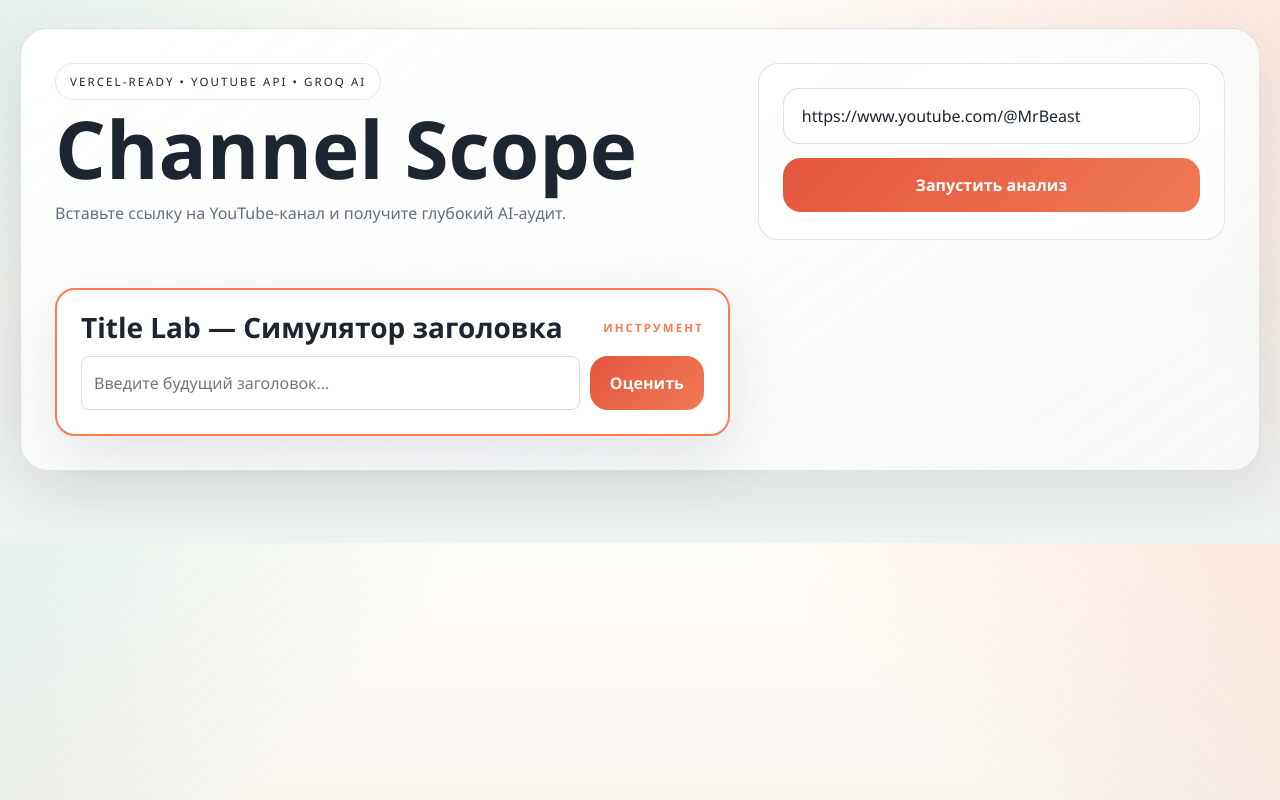
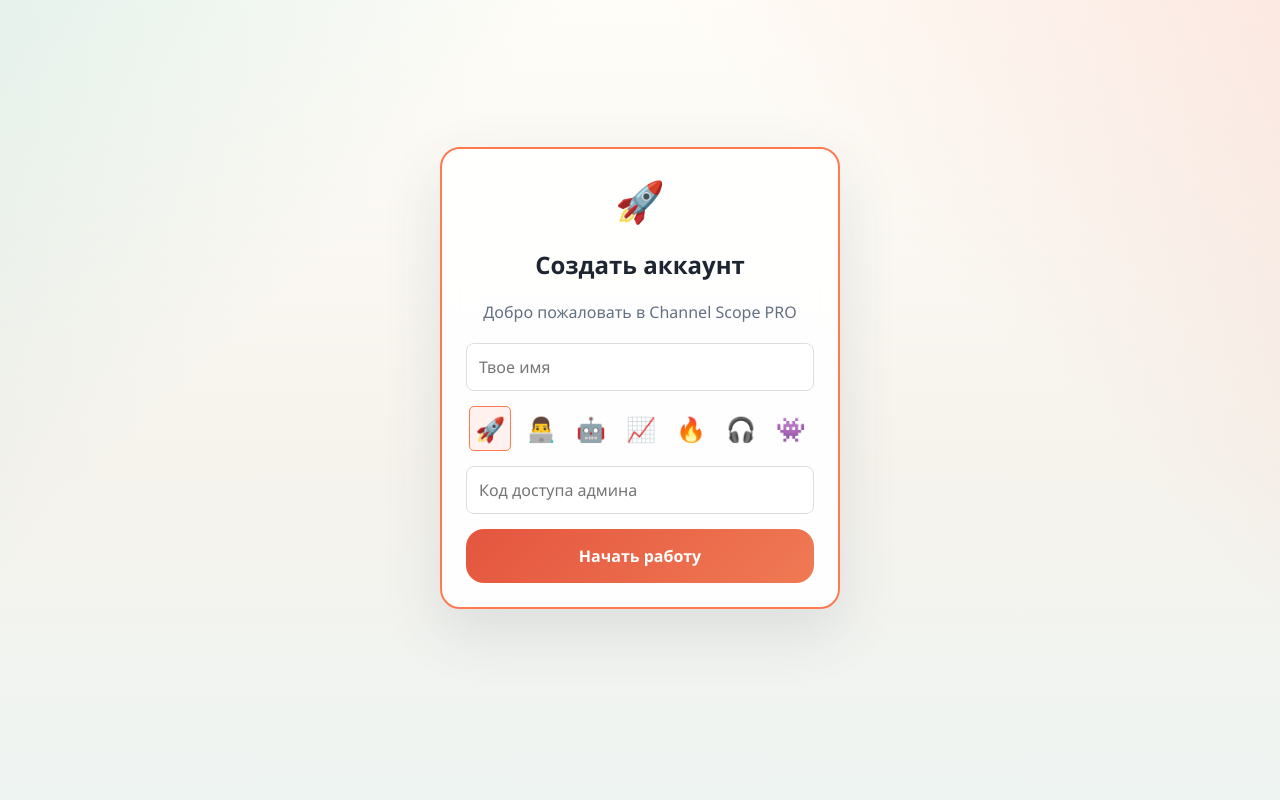
Before and after one commit to 214programmer/yt2, a Next.js app: page / in a window 1280 px wide. Built offline with nearby package versions, Linux system fonts and the light colour scheme.

Commit message:
Update page.jsx

```diff
--- a/app/page.jsx
+++ b/app/page.jsx
@@ -1,12 +1,14 @@
 "use client";
 
-import { useState } from "react";
+import { useState, useEffect } from "react";
 
 const EXAMPLES = [
   "https://www.youtube.com/@MrBeast",
   "https://www.youtube.com/@aliabdaal",
   "https://www.youtube.com/@вдудь",
 ];
+
+const AVATARS = ["🚀", "👨‍💻", "🤖", "📈", "🔥", "🎧", "👾"];
 
 const numberFormatter = new Intl.NumberFormat("ru-RU");
 const formatNumber = (v) => numberFormatter.format(Number(v || 0));
@@ -48,20 +50,58 @@ export default function HomePage() {
   const [planDetails, setPlanDetails] = useState(null);
   const [planLoading, setPlanLoading] = useState(false);
 
+  // --- ЛОГИКА АККАУНТА ---
+  const [user, setUser] = useState(null); // { name: '', avatar: '', code: '' }
+  const [isRegistering, setIsRegistering] = useState(false);
+  const [regName, setRegName] = useState("");
+  const [regCode, setRegCode] = useState("");
+  const [regAvatar, setRegAvatar] = useState(AVATARS[0]);
+
+  // Title Lab State
   const [testTitle, setTestTitle] = useState("");
   const [titleResult, setTitleResult] = useState(null);
   const [titleLoading, setTitleLoading] = useState(false);
 
+  useEffect(() => {
+    const savedUser = localStorage.getItem("channel_scope_user");
+    if (savedUser) {
+      setUser(JSON.parse(savedUser));
+    } else {
+      setIsRegistering(true);
+    }
+  }, []);
+
+  const handleRegister = (e) => {
+    e.preventDefault();
+    if (!regName || !regCode) {
+      alert("Заполни все поля!");
+      return;
+    }
+    const newUser = { name: regName, avatar: regAvatar, code: regCode };
+    localStorage.setItem("channel_scope_user", JSON.stringify(newUser));
+    setUser(newUser);
+    setIsRegistering(false);
+  };
+
+  const handleLogout = () => {
+    if (confirm("Выйти из аккаунта? Все данные профиля будут удалены.")) {
+      localStorage.removeItem("channel_scope_user");
+      setUser(null);
+      setIsRegistering(true);
+    }
+  };
+
+  // --- ФУНКЦИИ АНАЛИЗА ---
   async function handleSubmit(event) {
     event.preventDefault();
-    const accessCode = window.prompt("Введите код доступа администратора");
-    if (!accessCode) return;
+    if (!user) return;
+
     setLoading(true); setError(""); setResult(null); setPlanDetails(null);
     try {
       const res = await fetch("/api/analyze", {
         method: "POST",
         headers: { "Content-Type": "application/json" },
-        body: JSON.stringify({ channelUrl, accessCode }),
+        body: JSON.stringify({ channelUrl, accessCode: user.code }),
       });
       const data = await res.json();
       if (!res.ok) throw new Error(data.error || "Ошибка");
@@ -71,15 +111,14 @@ export default function HomePage() {
 
   async function handleCheckTitle(e) {
     e.preventDefault();
-    if (!testTitle) return;
-    const accessCode = window.prompt("Введите код доступа администратора");
-    if (!accessCode) return;
+    if (!testTitle || !user) return;
+
     setTitleLoading(true); setTitleResult(null);
     try {
       const res = await fetch("/api/check-title", {
         method: "POST",
         headers: { "Content-Type": "application/json" },
-        body: JSON.stringify({ title: testTitle, accessCode }),
+        body: JSON.stringify({ title: testTitle, accessCode: user.code }),
       });
       const data = await res.json();
       if (!res.ok) throw new Error(data.error || "Ошибка");
@@ -88,76 +127,127 @@ export default function HomePage() {
   }
 
   async function handlePlanDetails() {
-    if (!result) return;
+    if (!result || !user) return;
     setPlanLoading(true);
     try {
       const res = await fetch("/api/plan-details", {
         method: "POST",
         headers: { "Content-Type": "application/json" },
-        body: JSON.stringify({ channel: result.channel, stats: result.stats, analysis: result.analysis }),
+        body: JSON.stringify({ ...result, accessCode: user.code }),
       });
       const data = await res.json();
       setPlanDetails(data);
     } catch (err) { alert(err.message); } finally { setPlanLoading(false); }
   }
 
+  // --- ЭКРАН РЕГИСТРАЦИИ ---
+  if (isRegistering) {
+    return (
+      <main className="page-shell" style={{ display: 'flex', alignItems: 'center', justifyContent: 'center', minHeight: '100vh' }}>
+        <div className="panel" style={{ width: '400px', textAlign: 'center', border: '2px solid #ff7a50' }}>
+          <span style={{ fontSize: '40px' }}>{regAvatar}</span>
+          <h2>Создать аккаунт</h2>
+          <p className="muted">Добро пожаловать в Channel Scope PRO</p>
+
+          <form onSubmit={handleRegister} style={{ display: 'flex', flexDirection: 'column', gap: '15px', marginTop: '20px' }}>
+            <input
+              type="text"
+              placeholder="Твое имя"
+              className="hero-form input"
+              style={{ padding: '12px', borderRadius: '8px', border: '1px solid #ddd', color: '#000' }}
+              value={regName}
+              onChange={(e) => setRegName(e.target.value)}
+            />
+
+            <div style={{ display: 'flex', justifyContent: 'center', gap: '10px' }}>
+              {AVATARS.map(a => (
+                <button
+                  key={a}
+                  type="button"
+                  onClick={() => setRegAvatar(a)}
+                  style={{ fontSize: '24px', background: regAvatar === a ? '#fff1ed' : 'transparent', border: regAvatar === a ? '1px solid #ff7a50' : 'none', padding: '5px', borderRadius: '5px', cursor: 'pointer' }}
+                >
+                  {a}
+                </button>
+              ))}
+            </div>
+
+            <input
+              type="password"
+              placeholder="Код доступа админа"
+              className="hero-form input"
+              style={{ padding: '12px', borderRadius: '8px', border: '1px solid #ddd', color: '#000' }}
+              value={regCode}
+              onChange={(e) => setRegCode(e.target.value)}
+            />
+
+            <button className="primary-button" type="submit">Начать работу</button>
+          </form>
+        </div>
+      </main>
+    );
+  }
+
+  // --- ОСНОВНОЙ КОНТЕНТ ---
   const coverage = result?.stats?.coverage;
   const topVideo = result?.stats?.leaders?.topVideo;
 
   return (
     <main className="page-shell">
+      {/* ПАНЕЛЬ ПРОФИЛЯ */}
+      <header style={{ display: 'flex', justifyContent: 'space-between', alignItems: 'center', marginBottom: '40px', padding: '10px 20px', background: '#fff', borderRadius: '15px', border: '1px solid #eee' }}>
+        <div style={{ display: 'flex', alignItems: 'center', gap: '15px' }}>
+           <div style={{ fontSize: '32px', background: '#fff1ed', padding: '10px', borderRadius: '50%' }}>{user?.avatar}</div>
+           <div>
+             <div style={{ fontWeight: 'bold', fontSize: '18px', color: '#000' }}>{user?.name}</div>
+             <div style={{ fontSize: '12px', color: '#22c55e' }}>● Лицензия активна</div>
+           </div>
+        </div>
+        <button onClick={handleLogout} style={{ background: 'transparent', border: 'none', color: '#ff7a50', cursor: 'pointer', fontSize: '14px' }}>Выйти</button>
+      </header>
+
       <section className="hero">
         <div className="hero-copy">
-          <span className="hero-pill">Vercel-ready • YouTube API • Groq AI</span>
+          <span className="hero-pill">PRO-DASHBOARD • {user?.name}</span>
           <h1>Channel Scope</h1>
-          <p>Вставьте ссылку на YouTube-канал и получите глубокий AI-аудит.</p>
+          <p>Твой персональный AI-ассистент готов к работе.</p>
         </div>
 
         <form className="hero-form" onSubmit={handleSubmit}>
           <input type="text" value={channelUrl} onChange={(e) => setChannelUrl(e.target.value)} placeholder="Ссылка на канал..." />
           <button className="primary-button" type="submit" disabled={loading}>
-            {loading ? "Анализирую..." : "Запустить анализ"}
+            {loading ? "Анализирую..." : "Запустить аудит"}
           </button>
         </form>
 
-        {/* --- TITLE LAB (ИНСТРУМЕНТ) --- */}
+        {/* TITLE LAB */}
         <div className="panel" style={{ marginTop: '20px', border: '2px solid #ff7a50', background: '#fff' }}>
-          <div style={{ display: 'flex', justifyContent: 'space-between', alignItems: 'center', marginBottom: '15px' }}>
-            <h3 style={{ margin: 0 }}>Title Lab — Симулятор заголовка</h3>
-            <span className="eyebrow" style={{ color: '#ff7a50', fontWeight: 'bold' }}>ИНСТРУМЕНТ</span>
-          </div>
-          <form onSubmit={handleCheckTitle} style={{ display: 'flex', gap: '10px' }}>
+          <h3 style={{ margin: 0, color: '#000' }}>Title Lab — Анализ заголовка</h3>
+          <form onSubmit={handleCheckTitle} style={{ display: 'flex', gap: '10px', marginTop: '15px' }}>
             <input
               type="text"
               style={{ flex: 1, padding: '12px', borderRadius: '8px', border: '1px solid #ddd', color: '#000' }}
-              placeholder="Введите будущий заголовок..."
+              placeholder="Введи заголовок..."
               value={testTitle}
               onChange={(e) => setTestTitle(e.target.value)}
             />
-            <button className="primary-button" type="submit" disabled={titleLoading} style={{ margin: 0 }}>
+            <button className="primary-button" type="submit" disabled={titleLoading}>
               {titleLoading ? "..." : "Оценить"}
             </button>
           </form>
 
           {titleResult && (
-            <div style={{ marginTop: '20px', padding: '25px', background: '#f9f9f9', borderRadius: '12px' }}>
+            <div style={{ marginTop: '20px', padding: '20px', background: '#f9f9f9', borderRadius: '12px' }}>
               <div style={{ display: 'flex', alignItems: 'center', gap: '25px', marginBottom: '20px' }}>
-                <div style={{ fontSize: '54px', fontWeight: '900', color: titleResult.score > 70 ? '#22c55e' : '#f59e0b' }}>{titleResult.score}%</div>
-                <div>
-                   <p style={{ color: '#000', margin: '0 0 5px 0' }}><strong>Вердикт AI:</strong> {titleResult.analysis}</p>
-                   <p style={{ color: '#666', fontSize: '15px', margin: 0 }}><strong>Психология клика:</strong> {titleResult.psychology}</p>
-                </div>
+                <div style={{ fontSize: '50px', fontWeight: '900', color: titleResult.score > 70 ? '#22c55e' : '#f59e0b' }}>{titleResult.score}%</div>
+                <p style={{ color: '#000', margin: 0 }}><strong>Вердикт:</strong> {titleResult.analysis}</p>
               </div>
-              <div style={{ display: 'grid', gridTemplateColumns: '1fr 1fr', gap: '20px', marginBottom: '25px' }}>
-                <BulletList title="Что круто" items={titleResult.pros} />
-                <BulletList title="Слабые места" items={titleResult.cons} />
-              </div>
-              <div className="list-card" style={{ width: '100%', border: '1px solid #ff7a50', background: '#fff' }}>
-                <h3 style={{ color: '#ff7a50' }}>10 виральных вариантов (Нажми, чтобы скопировать)</h3>
+              <div className="list-card" style={{ width: '100%', border: '1px solid #ff7a50' }}>
+                <h3 style={{ color: '#ff7a50' }}>10 виральных вариантов (кликни для копирования)</h3>
                 <div style={{ display: 'grid', gridTemplateColumns: '1fr 1fr', gap: '10px', padding: '15px' }}>
                   {titleResult.improvements.map((v, i) => (
                     <div key={i} onClick={() => {navigator.clipboard.writeText(v); alert('Скопировано!');}}
-                         style={{ padding: '12px', background: '#fff9f7', border: '1px dashed #ff7a50', borderRadius: '8px', cursor: 'pointer', color: '#000', fontSize: '14px' }}>
+                         style={{ padding: '10px', background: '#fff', border: '1px dashed #ff7a50', borderRadius: '6px', cursor: 'pointer', fontSize: '14px', color: '#000' }}>
                       {i + 1}. {v}
                     </div>
                   ))}
@@ -172,174 +262,32 @@ export default function HomePage() {
 
       {result && (
         <>
-          {/* ШАПКА КАНАЛА */}
-          <section className="channel-header" style={result.channel.banner ? { backgroundImage: `linear-gradient(180deg, rgba(255,255,255,0.75), rgba(255,255,255,0.98)), url(${result.channel.banner})` } : {}}>
-            <div className="channel-meta">
-              {result.channel.thumbnail && <img className="channel-avatar" src={result.channel.thumbnail} alt="" />}
-              <div>
-                <span className="eyebrow">Канал</span>
-                <h2>{result.channel.title}</h2>
-                <p>{result.analysis.summary}</p>
-                <div className="hero-tags">
-                   {(result.stats.topicFingerprint.keywords || []).slice(0, 8).map(k => <span key={k}>{k}</span>)}
-                </div>
-              </div>
-            </div>
-            <div className="model-badge">AI Модель: <strong>{result.groqModel}</strong></div>
+          {/* Здесь весь твой код отображения результатов, я его оставил без изменений */}
+          <section className="metrics-grid">
+            <MetricCard label="Подписчики" value={formatNumber(result.channel.subscriberCount)} hint="Всего" />
+            <MetricCard label="Просмотры" value={formatNumber(result.channel.viewCount)} hint="Суммарно" />
+            <MetricCard label="Средний ER" value={formatPercent(result.stats.averages.engagementRate)} hint="Вовлеченность" />
           </section>
 
-          {/* СЕТКА МЕТРИК (6 КАРТОЧЕК) */}
-          <section className="metrics-grid">
-            <MetricCard label="Подписчики" value={formatNumber(result.channel.subscriberCount)} hint="Общее число" />
-            <MetricCard label="Просмотры канала" value={formatNumber(result.channel.viewCount)} hint="Суммарно" />
-            <MetricCard label="Видео в анализе" value={formatNumber(coverage.analyzedVideos)} hint={`Из ${coverage.totalPublicVideos}`} />
-            <MetricCard label="Средние просмотры" value={formatNumber(result.stats.averages.views)} hint="На ролик" />
-            <MetricCard label="Средний ER" value={formatPercent(result.stats.averages.engagementRate)} hint="Вовлеченность" />
-            <MetricCard label="Частота публикаций" value={`${result.stats.averages.postingCadenceDays} дн.`} hint="Интервал" />
-          </section>
-
-          {/* ПОЗИЦИОНИРОВАНИЕ И ЦИФРЫ */}
-          <section className="two-column">
-            <div className="panel">
-              <span className="eyebrow">Позиционирование</span>
-              <h3>{result.analysis.positioning.niche}</h3>
-              <p>{result.analysis.positioning.targetAudience}</p>
-              <p className="muted">{result.analysis.positioning.contentEngine}</p>
-            </div>
-            <div className="panel">
-              <span className="eyebrow">Что видно по цифрам</span>
-              <div className="stat-lines">
-                <div><span>Медиана просмотров</span><strong>{formatNumber(result.stats.averages.medianViews)}</strong></div>
-                <div><span>Средняя скорость</span><strong>{formatNumber(result.stats.averages.viewsPerDay)} / д</strong></div>
-                <div><span>Длина ролика</span><strong>{formatDuration(result.stats.averages.durationSeconds)}</strong></div>
-                <div><span>Доля Shorts</span><strong>{formatPercent(result.stats.averages.shortsShare)}</strong></div>
-              </div>
-            </div>
-          </section>
-
-          {/* БЛОКИ АУДИТА (4 + 4) */}
           <section className="list-grid">
             <BulletList title="Преимущества" items={result.analysis.channelAudit.strengths} />
             <BulletList title="Недочеты" items={result.analysis.channelAudit.weaknesses} />
-            <BulletList title="Быстрые улучшения" items={result.analysis.channelAudit.quickWins} />
-            <BulletList title="Стратегические риски" items={result.analysis.channelAudit.strategicRisks} />
           </section>
 
-          <section className="list-grid">
-            <BulletList title="Форматы, которые работают" items={result.analysis.contentPatterns.winningFormats} />
-            <BulletList title="Паттерны тянущие вниз" items={result.analysis.contentPatterns.underperformingPatterns} />
-            <BulletList title="Что по заголовкам" items={result.analysis.contentPatterns.titleInsights} />
-            <BulletList title="Что по подаче" items={result.analysis.contentPatterns.thumbnailInsights} />
-          </section>
-
-          {/* ТОП ВИДЕО */}
-          {topVideo && (
-            <section className="spotlight">
-              <div className="spotlight-main">
-                <span className="eyebrow">Самое популярное видео</span>
-                <h3>{topVideo.title}</h3>
-                <div className="hero-tags">
-                  <span>{formatNumber(topVideo.viewCount)} просмотров</span>
-                  <span>{formatPercent(topVideo.engagementRate)} ER</span>
-                </div>
-                <a className="inline-link" href={topVideo.url} target="_blank" rel="noreferrer">Открыть видео на YouTube ↗</a>
-              </div>
-              <div className="spotlight-grid">
-                <BulletList title="Почему выстрелил" items={result.analysis.topVideoBreakdown.whyItWorked} />
-                <BulletList title="Что повторить" items={result.analysis.topVideoBreakdown.replicableElements} />
-                <BulletList title="Осторожнее" items={result.analysis.topVideoBreakdown.cautionNotes} />
-              </div>
-            </section>
-          )}
-
-          {/* КОНКУРЕНТЫ - ТЕПЕРЬ КЛИКАБЕЛЬНЫ */}
           <section className="panel">
-            <div className="section-head">
-              <div>
-                <span className="eyebrow">Конкуренты и референсы</span>
-                <h3>Видео по теме, которые залетели</h3>
-              </div>
+            <h3>План на 30 дней</h3>
+            <div className="list-grid">
+              <BulletList title="7 дней" items={result.analysis.actionPlan.next7Days} />
+              <BulletList title="30 дней" items={result.analysis.actionPlan.next30Days} />
             </div>
-            <div className="competitor-grid">
-              {result.analysis.competitorTakeaways.videos.map((v) => (
-                <article key={v.videoId} className="competitor-card">
-                  <a href={v.url} target="_blank" rel="noreferrer" style={{ fontSize: '18px', color: '#ff7a50', textDecoration: 'none', fontWeight: 'bold' }}>
-                    {v.title} ↗
-                  </a>
-                  <p className="muted" style={{ margin: '5px 0 15px 0' }}>{v.channelTitle}</p>
-                  <strong>Почему залетело</strong>
-                  <ul>{v.whyItPopped.map((i) => <li key={i}>{i}</li>)}</ul>
-                  <strong>Что адаптировать</strong>
-                  <ul>{v.ideasToAdapt.map((i) => <li key={i}>{i}</li>)}</ul>
-                </article>
-              ))}
-            </div>
-          </section>
-
-          {/* ДОРОЖНАЯ КАРТА */}
-          <section className="panel">
-            <div className="section-head">
-              <div><span className="eyebrow">План роста</span><h3>Что делать дальше</h3></div>
-              <p className="muted">Ниже готовый tactical roadmap, собранный AI по метрикам канала.</p>
-            </div>
-            <div className="list-grid plan-grid">
-              <BulletList title="Следующие 7 дней" items={result.analysis.actionPlan.next7Days} />
-              <BulletList title="Следующие 30 дней" items={result.analysis.actionPlan.next30Days} />
-              <BulletList title="Эксперименты" items={result.analysis.actionPlan.experimentIdeas} />
-              <BulletList title="Инсайты по ритму" items={result.analysis.contentPatterns.cadenceInsights} />
-            </div>
-            <button className="secondary-button" style={{ marginTop: '20px' }} onClick={handlePlanDetails} disabled={planLoading}>
-              {planLoading ? "Генерирую инструкцию..." : "Раскрыть пошаговый план выполнения"}
+            <button className="secondary-button" onClick={handlePlanDetails} disabled={planLoading} style={{ marginTop: '20px' }}>
+              {planLoading ? "AI думает..." : "Подробный чеклист"}
             </button>
-
-            {/* ДЕТАЛИЗАЦИЯ ИЗ СКРИНШОТА */}
             {planDetails && (
-              <div className="details-panel" style={{ marginTop: '40px' }}>
-                <div className="section-head"><h3>Инструкция: как выполнить план шаг за шагом</h3></div>
-
-                {/* Фазы выполнения (1-4) */}
-                <div className="phase-list" style={{ marginBottom: '40px' }}>
-                  {planDetails.details.phases.map((phase, idx) => (
-                    <article className="phase-card" key={idx}>
-                      <span className="phase-number">{idx + 1}</span>
-                      <h4>{phase.title}</h4>
-                      <p style={{ margin: '10px 0', fontSize: '14px' }}>{phase.objective}</p>
-                      <ol style={{ paddingLeft: '20px', fontSize: '13px' }}>
-                        {phase.steps.map((s, i) => <li key={i}>{s}</li>)}
-                      </ol>
-                      <strong style={{ display: 'block', marginTop: '10px', fontSize: '13px', color: '#ff7a50' }}>Результат: {phase.deliverable}</strong>
-                    </article>
-                  ))}
-                </div>
-
-                {/* Чеклисты и Метрики */}
-                <div className="list-grid">
-                  <BulletList title="Чеклист выполнения" items={planDetails.details.checklist} />
-                  <BulletList title="Метрики для контроля" items={planDetails.details.metricsToWatch} />
-                  <BulletList title="Готовые AI скрипты" items={planDetails.details.prompts} />
-                </div>
+              <div style={{ marginTop: '20px', background: '#f0f4f8', padding: '20px', borderRadius: '12px' }}>
+                 <BulletList title="Твой чеклист" items={planDetails.details.checklist} />
               </div>
             )}
-          </section>
-
-          {/* ТАБЛИЦА ВИДЕО */}
-          <section className="panel">
-            <h3>Подробная разбивка по роликам</h3>
-            <div className="table-wrap">
-              <table className="videos-table">
-                <thead><tr><th>Видео</th><th>Просмотры</th><th>ER</th><th>Формат</th></tr></thead>
-                <tbody>
-                  {result.videos.map((v) => (
-                    <tr key={v.id}>
-                      <td><a href={v.url} target="_blank" rel="noreferrer" style={{ fontWeight: 'bold' }}>{v.title}</a></td>
-                      <td>{formatNumber(v.viewCount)}</td>
-                      <td>{formatPercent(v.engagementRate)}</td>
-                      <td>{v.isShort ? "Shorts" : formatDuration(v.durationSeconds)}</td>
-                    </tr>
-                  ))}
-                </tbody>
-              </table>
-            </div>
           </section>
         </>
       )}
```
